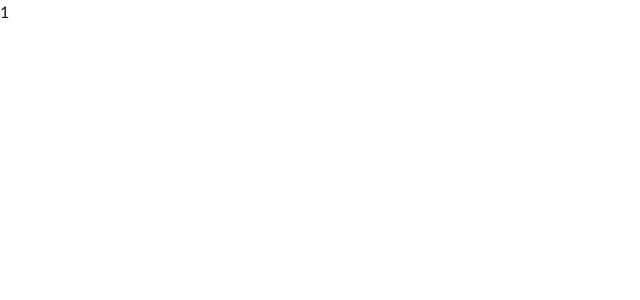
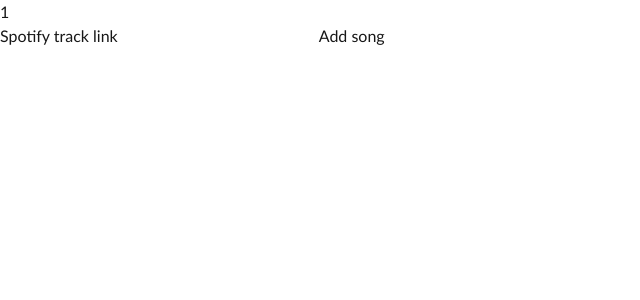
Before and after one commit to jametel/auxstar, a Next.js app: page /t/1 in a window 1280 px wide. Shown: the top 300 px of the page, without its empty margins (0-640 px from the left). Built offline with nearby package versions, Linux system fonts and the light colour scheme.

Commit message:
finished form submission

```diff
--- a/app/globals.css
+++ b/app/globals.css
@@ -22,3 +22,8 @@ body {
   color: var(--foreground);
   font-family: 'Trebuchet MS', system-ui, sans-serif;
 }
+
+button:disabled {
+    opacity: 0.5;
+    cursor: not-allowed;
+}
--- /dev/null
+++ b/app/t/[trinket]/submit-form.tsx
@@ -0,0 +1,44 @@
+'use client'
+
+import { useState, type SubmitEvent } from 'react'
+
+export function SubmitForm({ trinketID }: { trinketID: string }) {
+
+    const [status, setStatus] = useState('')
+    const [sending, setSending] = useState(false)
+
+    async function handleSubmit(event: SubmitEvent<HTMLFormElement>) {
+        event.preventDefault()
+        const form = event.currentTarget
+        const link = new FormData(form).get('link')
+        console.log(link)
+        setStatus('Sending...')
+        setSending(true)
+
+        try {
+            const response = await fetch("/api/submit", {
+                method: "POST",
+                headers: { "Content-Type": "application/json" },
+                body: JSON.stringify({ link, trinketID }),
+                signal: AbortSignal.timeout(30000)
+            })
+            const data = await response.json()
+            setStatus(data.message)
+        } catch {
+            setStatus('Failed to add song. Check your connection and try again.')
+        } finally {
+            setSending(false)
+        }
+    }
+
+    return (
+        <div>
+            <form onSubmit={handleSubmit}>
+                <label htmlFor="link">Spotify track link</label>
+                <input id="link" name="link" type="url" required />
+                <button type="submit" disabled={sending}>Add song</button>
+            </form>
+            <p>{status}</p>
+        </div>
+    )
+}
--- a/app/t/[trinket]/trinket-details.tsx
+++ b/app/t/[trinket]/trinket-details.tsx
@@ -1,4 +1,11 @@
+import { SubmitForm } from './submit-form'
+
 export async function TrinketDetails({ params }: { params: Promise<{ trinket: string }> }) {
     const { trinket } = await params
-    return <h1>{trinket}</h1>
+    return (
+        <>
+            <h1>{trinket}</h1>
+            <SubmitForm trinketID={trinket} />
+        </>
+    )
 }
```
